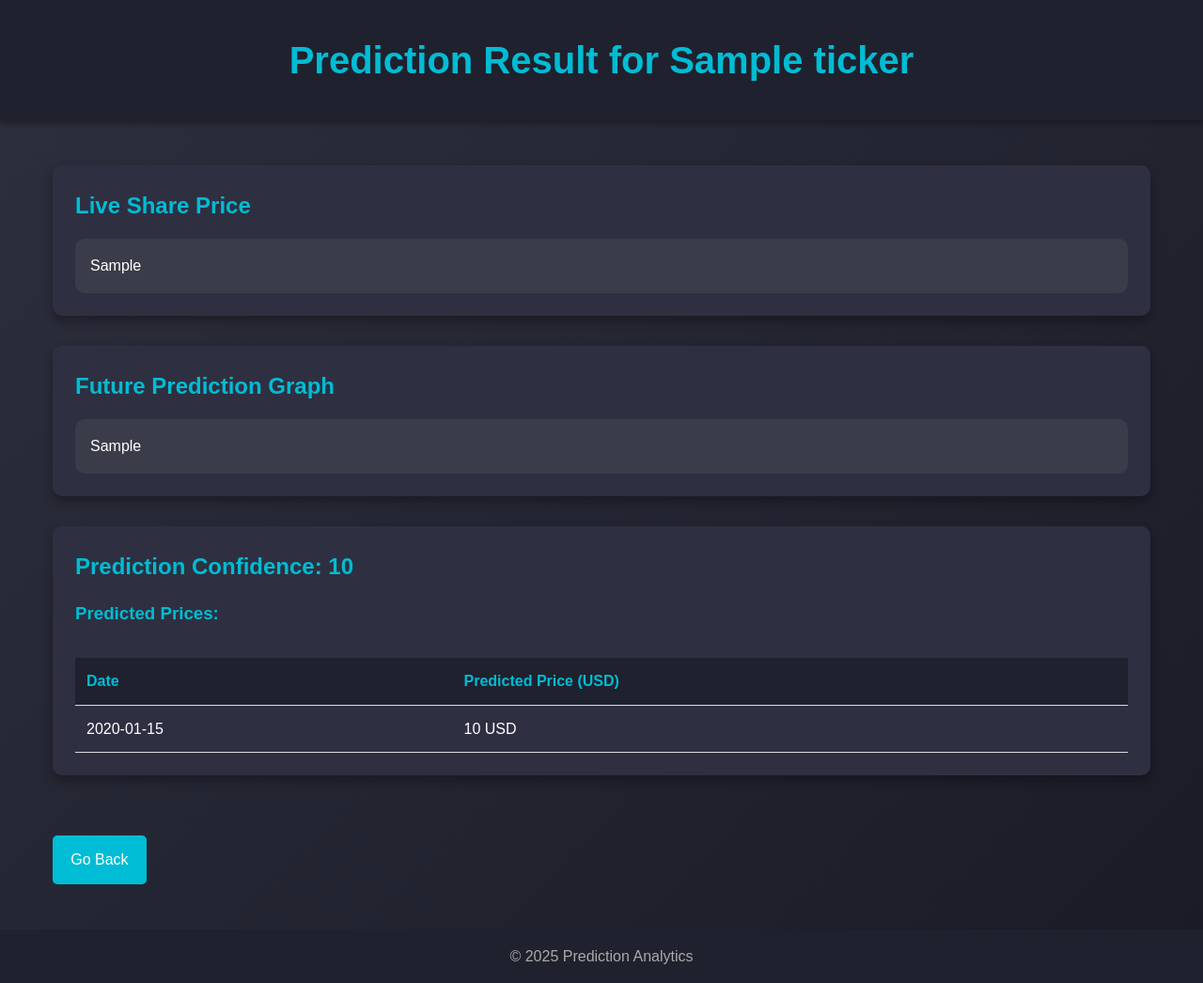
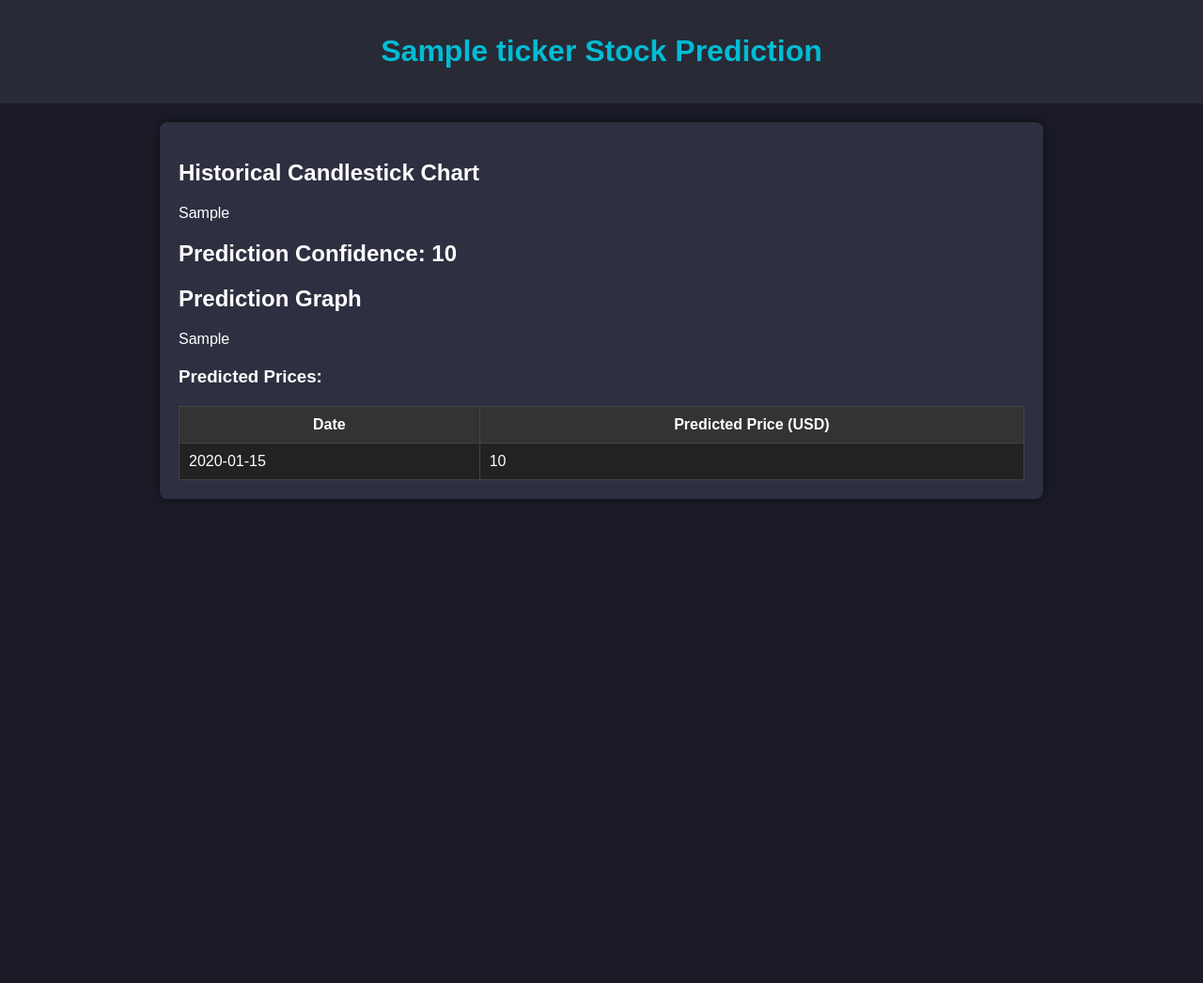
Before and after one commit to 27804balaji/Stock-Price-Predictor, a Flask app: template Stock/templates/result.html in a window 1280 px wide. Shown: the whole page at 94% size. After the commit the page ends 531 px from the top, so only its background shows below. Run offline with Flask 3, Linux system fonts and the light colour scheme; the template is opened without the code that fills it: most values are stand-ins (such as "Sample title", 1, 10 or a date in 2020).

Commit message:
Fixed error during live candle stick display

```diff
--- a/Stock/app.py
+++ b/Stock/app.py
@@ -18,80 +18,86 @@ def home():
 def predict():
     try:
         ticker_value = request.args.get('ticker').upper()
-        df = yf.download(tickers=ticker_value, period='1d', interval='1m')
+        number_of_days = int(request.args.get('days'))
+
+        # Download historical stock data (e.g., for the last 6 months)
+        df = yf.download(tickers=ticker_value, period='6mo', interval='1d')
+        if df.empty:
+            return render_template('error.html', message="No historical data available for the given ticker.")
     except:
-        return render_template('error.html', message="Invalid ticker symbol or unable to fetch data.")
+        return render_template('error.html', message="Invalid input or unable to fetch data.")
 
-    try:
-        number_of_days = int(request.args.get('days'))
-    except:
-        return render_template('error.html', message="Invalid number of days format.")
-
-    if number_of_days < 0 or number_of_days > 365:
+    if number_of_days < 1 or number_of_days > 365:
         return render_template('error.html', message="Number of days must be between 1 and 365.")
 
-    # Check if the ticker is an Indian stock (based on the ticker symbol)
-    if ticker_value.endswith('.NS'):  # Indian stocks on NSE usually have '.NS' suffix
-        currency = 'INR'
-    else:
-        currency = 'USD'  # Assume foreign stocks are in USD for simplicity
-
-    # Generate stock candlestick graph
+    # Plot historical candlestick chart
     fig = go.Figure()
-    fig.add_trace(go.Candlestick(x=df.index,
-                                  open=df['Open'],
-                                  high=df['High'],
-                                  low=df['Low'],
-                                  close=df['Close'],
-                                  name='Market Data'))
+    fig.add_trace(go.Candlestick(
+        x=df.index,
+        open=df['Open'],
+        high=df['High'],
+        low=df['Low'],
+        close=df['Close'],
+        name='Historical Data'
+    ))
     fig.update_layout(
-        title=f'{ticker_value} Live Share Price Evolution',
-        yaxis_title=f'Stock Price ({currency} per Share)',
-        xaxis_rangeslider_visible=True,
+        title=f'{ticker_value} Historical Candlestick Chart (6 Months)',
+        yaxis_title='Stock Price (in USD)',
+        xaxis_rangeslider_visible=False,
         paper_bgcolor="#14151b",
         plot_bgcolor="#14151b",
         font_color="white"
     )
     plot_div = plot(fig, auto_open=False, output_type='div')
 
-    # Machine learning prediction
-    df_ml = yf.download(tickers=ticker_value, period='3mo', interval='1h')
-    df_ml = df_ml[['Adj Close']]
-    df_ml['Prediction'] = df_ml[['Adj Close']].shift(-number_of_days)
+    # Prepare data for machine learning prediction
+    df_ml = df[['Close']]
+    df_ml['Prediction'] = df_ml[['Close']].shift(-number_of_days)
 
     X = np.array(df_ml.drop(['Prediction'], axis=1))
     X = preprocessing.scale(X)
     X_forecast = X[-number_of_days:]
     X = X[:-number_of_days]
+
     y = np.array(df_ml['Prediction'])
     y = y[:-number_of_days]
 
+    # Train-test split and model training
     X_train, X_test, y_train, y_test = model_selection.train_test_split(X, y, test_size=0.2)
     clf = LinearRegression()
     clf.fit(X_train, y_train)
     confidence = clf.score(X_test, y_test)
+
+    # Make predictions
     forecast_prediction = clf.predict(X_forecast)
 
-    # Prediction plot
+    # Prepare predictions for plotting
     pred_dict = {"Date": [], "Prediction": []}
     for i in range(len(forecast_prediction)):
         pred_dict["Date"].append(dt.datetime.today() + dt.timedelta(days=i))
         pred_dict["Prediction"].append(forecast_prediction[i])
     pred_df = pd.DataFrame(pred_dict)
 
+    # Plot prediction graph
     pred_fig = go.Figure([go.Scatter(x=pred_df['Date'], y=pred_df['Prediction'], name='Prediction')])
     pred_fig.update_layout(
         title=f'{ticker_value} Stock Price Prediction',
-        xaxis_rangeslider_visible=True,
+        xaxis_rangeslider_visible=False,
         paper_bgcolor="#14151b",
         plot_bgcolor="#14151b",
         font_color="white"
     )
     plot_div_pred = plot(pred_fig, auto_open=False, output_type='div')
 
-    return render_template('result.html', plot_div=plot_div, confidence=confidence, forecast=forecast_prediction, plot_div_pred=plot_div_pred, ticker=ticker_value, currency=currency, pred_df=pred_df)
-
-
+    return render_template(
+        'result.html',
+        plot_div=plot_div,
+        confidence=confidence,
+        forecast=forecast_prediction,
+        plot_div_pred=plot_div_pred,
+        ticker=ticker_value,
+        pred_df=pred_df
+    )
 
 if __name__ == '__main__':
     app.run(debug=True)
--- a/Stock/templates/result.html
+++ b/Stock/templates/result.html
@@ -5,232 +5,85 @@
     <meta name="viewport" content="width=device-width, initial-scale=1.0">
     <title>Prediction Result</title>
     <style>
-        /* General Reset */
-        * {
+        /* Styling */
+        body {
+            background: #1a1b26;
+            color: white;
+            font-family: Arial, sans-serif;
             margin: 0;
             padding: 0;
-            box-sizing: border-box;
-            font-family: 'Poppins', sans-serif;
         }
 
-        /* Body Styling */
-        body {
-            background: linear-gradient(135deg, #2e2f3e, #1a1b26);
-            color: #fff;
-            line-height: 1.6;
+        header {
+            background: #282a36;
+            padding: 15px;
+            text-align: center;
         }
 
-        /* Header */
-        header {
-            text-align: center;
-            background: #1f212e;
-            padding: 2rem;
-            box-shadow: 0 4px 6px rgba(0, 0, 0, 0.3);
-            animation: fadeInDown 1s ease;
-        }
-
-        header h1 {
-            font-size: 2.5rem;
+        h1 {
             color: #00bcd4;
         }
 
-        /* Container */
         .container {
-            max-width: 1200px;
-            margin: 2rem auto;
-            padding: 1rem;
-            animation: fadeInUp 1s ease;
+            max-width: 900px;
+            margin: 20px auto;
+            padding: 20px;
+            background: #2e3041;
+            border-radius: 8px;
+            box-shadow: 0 0 10px rgba(0, 0, 0, 0.5);
         }
 
-        /* Plot Section */
-        .plots {
-            margin-bottom: 2rem;
+        .chart {
+            margin: 20px 0;
         }
 
-        .card {
-            background: #2e3041;
-            padding: 1.5rem;
-            border-radius: 10px;
-            box-shadow: 0 6px 12px rgba(0, 0, 0, 0.3);
-            transition: transform 0.3s ease, box-shadow 0.3s ease;
-            margin-bottom: 2rem;
-        }
-
-        .card:hover {
-            transform: translateY(-5px);
-            box-shadow: 0 8px 16px rgba(0, 0, 0, 0.5);
-        }
-
-        .card h2, .card h3 {
-            color: #00bcd4;
-            margin-bottom: 1rem;
-        }
-
-        /* Prediction Section */
-        .prediction {
-            margin-top: 2rem;
-        }
-
-        /* Price List */
-        .price-list {
-            list-style-type: none;
-            padding-left: 1.5rem;
-        }
-
-        .price-list li {
-            margin: 0.5rem 0;
-            padding: 0.5rem;
-            background: #3b3c4a;
-            border-radius: 5px;
-            animation: fadeIn 0.5s ease;
-        }
-
-        /* Buttons */
-        .button {
-            display: inline-block;
-            background: #00bcd4;
-            color: #fff;
-            padding: 0.8rem 1.2rem;
-            text-align: center;
-            border-radius: 5px;
-            font-size: 1rem;
-            text-decoration: none;
-            transition: background 0.3s ease;
-            margin-top: 2rem;
-        }
-
-        .button:hover {
-            background: #0097a7;
-        }
-
-        /* Charts */
-        .chart-container {
-            border-radius: 10px;
-            padding: 1rem;
-            background: #3b3c4a;
-        }
-
-        /* Footer */
-        footer {
-            text-align: center;
-            padding: 1rem;
-            background: #1f212e;
-            color: #aaa;
-            margin-top: 2rem;
-        }
-
-        /* Table Styling */
         table {
             width: 100%;
-            margin-top: 2rem;
+            margin-top: 20px;
             border-collapse: collapse;
-            background-color: #2e3041;
-            border-radius: 8px;
         }
 
         th, td {
-            padding: 12px;
-            text-align: left;
-            border-bottom: 1px solid #ddd;
+            padding: 10px;
+            border: 1px solid #444;
         }
 
         th {
-            background-color: #1f212e;
-            color: #00bcd4;
+            background: #333;
         }
 
-        tr:nth-child(even) {
-            background-color: #333;
-        }
-
-        tr:hover {
-            background-color: #444;
-        }
-
-        /* Animations */
-        @keyframes fadeIn {
-            from {
-                opacity: 0;
-            }
-            to {
-                opacity: 1;
-            }
-        }
-
-        @keyframes fadeInUp {
-            from {
-                opacity: 0;
-                transform: translateY(20px);
-            }
-            to {
-                opacity: 1;
-                transform: translateY(0);
-            }
-        }
-
-        @keyframes fadeInDown {
-            from {
-                opacity: 0;
-                transform: translateY(-20px);
-            }
-            to {
-                opacity: 1;
-                transform: translateY(0);
-            }
+        td {
+            background: #222;
         }
     </style>
 </head>
 <body>
     <header>
-        <h1>Prediction Result for {{ ticker }}</h1>
+        <h1>{{ ticker }} Stock Prediction</h1>
     </header>
-    <main class="container">
-        <div class="plots">
-            <!-- Display Candlestick chart -->
-            <section class="card">
-                <h2>Live Share Price</h2>
-                <div class="chart-container">
+    <div class="container">
+        <div class="chart">
+            <h2>Historical Candlestick Chart</h2>
             {{ plot_div|safe }}
         </div>
-            </section>
-
-            <!-- Display Prediction Graph -->
-            <section class="card">
-                <h2>Future Prediction Graph</h2>
-                <div class="chart-container">
+        <div class="chart">
+            <h2>Prediction Confidence: {{ confidence|round(2) }}</h2>
+            <h2>Prediction Graph</h2>
             {{ plot_div_pred|safe }}
         </div>
-            </section>
-        </div>
-
-        <!-- Display Prediction Confidence and Price Table -->
-        <section class="card prediction">
-            <h2>Prediction Confidence: {{ confidence|round(2) }}</h2>
-
         <h3>Predicted Prices:</h3>
         <table>
-                <thead>
             <tr>
                 <th>Date</th>
-                        <th>Predicted Price ({{ currency }})</th>
+                <th>Predicted Price (USD)</th>
             </tr>
-                </thead>
-                <tbody>
             {% for index, row in pred_df.iterrows() %}
             <tr>
                 <td>{{ row['Date'].strftime('%Y-%m-%d') }}</td>
-                        <td>{{ row['Prediction']|round(2) }} {{ currency }}</td>
+                <td>{{ row['Prediction']|round(2) }}</td>
             </tr>
             {% endfor %}
-                </tbody>
         </table>
-        </section>
-
-        <!-- Go Back Button -->
-        <a href="/" class="button">Go Back</a>
-    </main>
-    <footer>
-        <p>&copy; 2025 Prediction Analytics</p>
-    </footer>
+    </div>
 </body>
 </html>
```
Also changed, not shown: Stock/templates/error.html (added, +67 -0 lines). Lines whose indentation alone changed are shown as unchanged.
